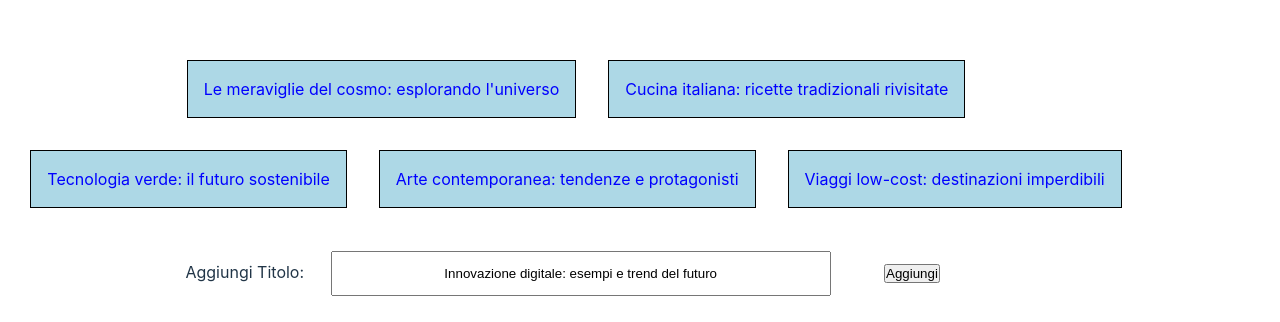
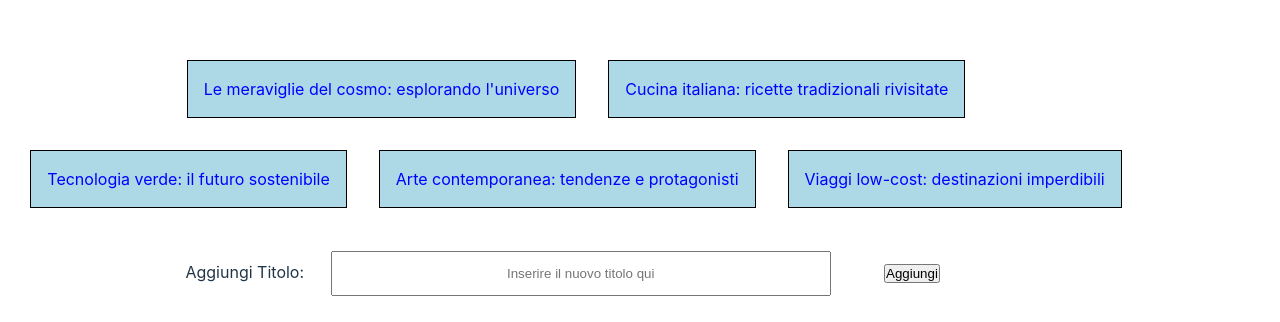
Before and after one commit to Lorenzo-Ruben-Rampa/react-form, a React (Vite) app: page / in a window 1280 px wide. Shown: the part 148-470 px from the top of the page. Built offline with nearby package versions, Linux system fonts and the light colour scheme.

Commit message:
azzero il valore iniziale del form dopo il submit

```diff
--- a/src/App.jsx
+++ b/src/App.jsx
@@ -3,20 +3,23 @@ import { useState } from 'react'
 function App() {
 
   // Creo l'array di articoli
-  const articoles = ["Le meraviglie del cosmo: esplorando l'universo", "Cucina italiana: ricette tradizionali rivisitate", "Tecnologia verde: il futuro sostenibile", "Arte contemporanea: tendenze e protagonisti", "Viaggi low-cost: destinazioni imperdibili"];
+  const articles = ["Le meraviglie del cosmo: esplorando l'universo", "Cucina italiana: ricette tradizionali rivisitate", "Tecnologia verde: il futuro sostenibile", "Arte contemporanea: tendenze e protagonisti", "Viaggi low-cost: destinazioni imperdibili"];
 
-  const [newArticle, setNewArticle] = useState("Innovazione digitale: esempi e trend del futuro");
+  const [article, setArticle] = useState(articles);
+  const [newArticle, setNewArticle] = useState("");
 
   const handleSubmit = event => {
     event.preventDefault();
-    console.log("Il nuovo articolo s'intitola: " + newArticle)
+    setNewArticle([...article, newArticle]);
+    // azzero il valore di newArticle
+    setNewArticle('');
   }
 
   return (
     <>
       <div className="container">
         <ul>
-          {articoles.map((article, index) => (
+          {articles.map((article, index) => (
             <li
               key={index}>{article}</li>
           ))}
@@ -25,7 +28,7 @@ function App() {
       <div className="container">
         <form onSubmit={handleSubmit} action="/action_page.php" method="get">
           <label>Aggiungi Titolo:</label>
-          <input type="text" id="fname" name="fname" value={newArticle} onChange={e => { setNewArticle(e.target.value) }} placeholder="Inserire il nuovo titolo qui"></input>
+          <input type="text" id="fname" name="fname" value={newArticle} onChange={event => { setNewArticle(event.target.value) }} placeholder="Inserire il nuovo titolo qui"></input>
           <input type="submit" value="Aggiungi"></input>
         </form>
       </div>
```
